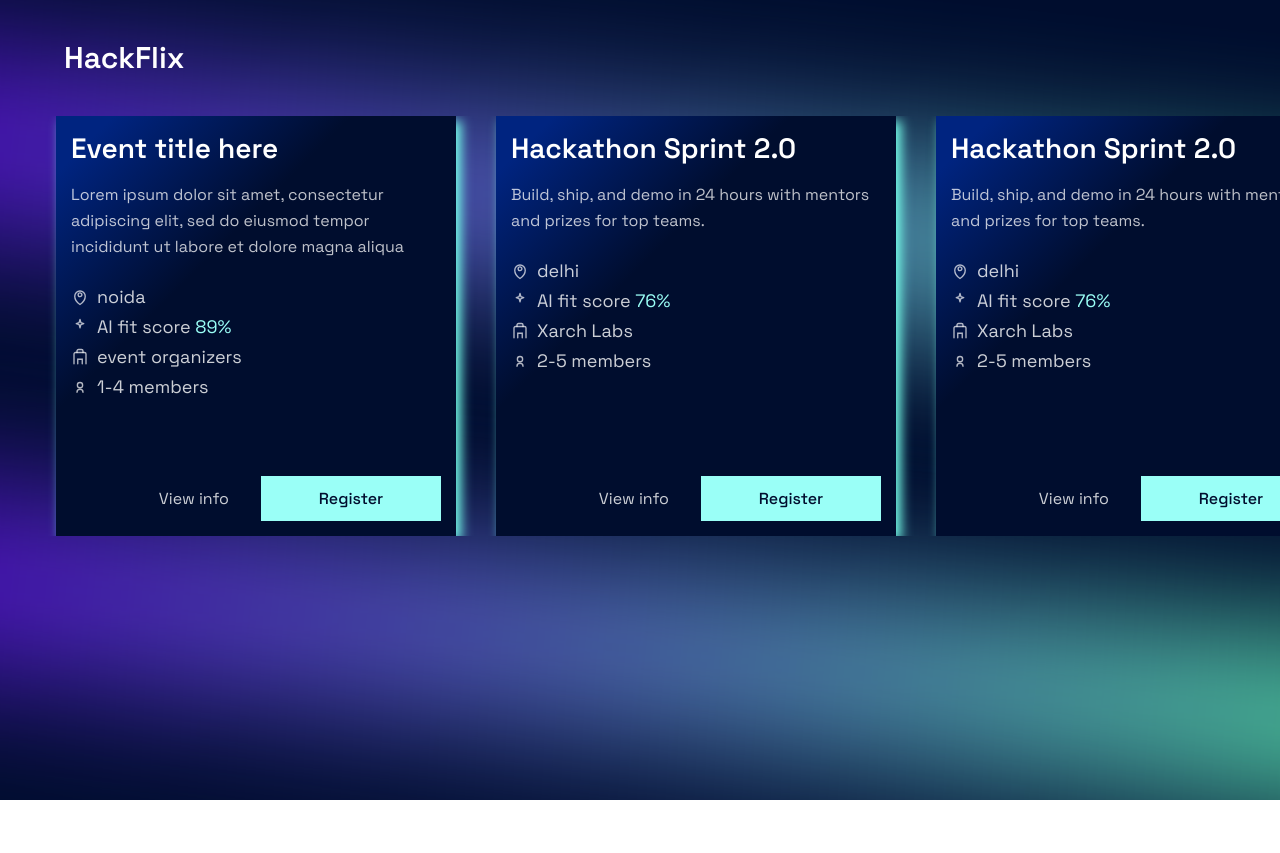
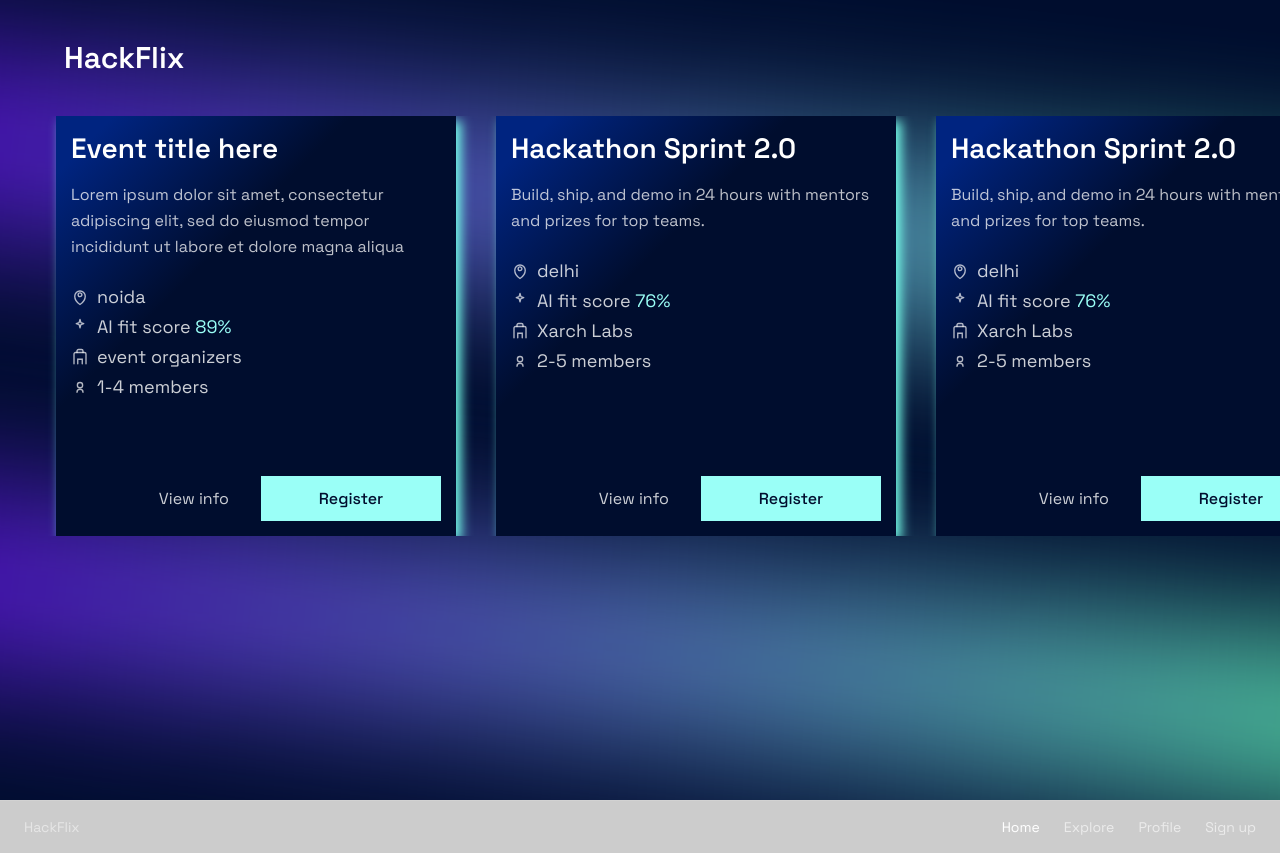
Before and after one commit to firecodespace/42X007-GDG-EurekaHacks, a Next.js app: page / in a window 1280 px wide. Before the commit the page ends 800 px from the top, so only its background shows below. Built offline with nearby package versions, Linux system fonts and the light colour scheme.

Commit message:
Add FooterNav component to layout
Introduces a new FooterNav component with navigation links and integrates it into the main layout to provide a persistent footer navigation bar across the app.

```diff
--- a/src/app/layout.tsx
+++ b/src/app/layout.tsx
@@ -2,6 +2,8 @@ import type { Metadata } from "next";
 import "./globals.css";
 import AppBackground from "@/components/layout/AppBackground";
 import { Space_Grotesk } from "next/font/google";
+import FooterNav from "@/components/FooterNav";
+
 
 const spaceGrotesk = Space_Grotesk({
   subsets: ["latin"],
@@ -19,6 +21,7 @@ export default function RootLayout({ children }: { children: React.ReactNode })
       <body className={`${spaceGrotesk.className} min-h-dvh`}>
         <AppBackground />
         <div className="relative z-10 min-h-dvh">{children}</div>
+        <FooterNav />
       </body>
     </html>
   );
--- /dev/null
+++ b/src/components/FooterNav.tsx
@@ -0,0 +1,38 @@
+"use client";
+
+import Link from "next/link";
+import { usePathname } from "next/navigation";
+
+const items = [
+    { href: "/", label: "Home" },
+    { href: "/explore", label: "Explore" },
+    { href: "/profile", label: "Profile" },
+    { href: "/onboarding", label: "Sign up" },
+];
+
+export default function FooterNav() {
+    const pathname = usePathname();
+
+    return (
+        <footer className="w-full border-t border-white/10 bg-black/20 backdrop-blur-xl">
+            <div className="mx-auto flex max-w-7xl items-center justify-between px-6 py-4 text-sm">
+                <div className="text-white/50">HackFlix</div>
+
+                <nav className="flex items-center gap-6">
+                    {items.map((it) => {
+                        const active = pathname === it.href || pathname.startsWith(it.href + "/");
+                        return (
+                            <Link
+                                key={it.href}
+                                href={it.href}
+                                className={active ? "text-white" : "text-white/60 hover:text-white/90"}
+                            >
+                                {it.label}
+                            </Link>
+                        );
+                    })}
+                </nav>
+            </div>
+        </footer>
+    );
+}
```
